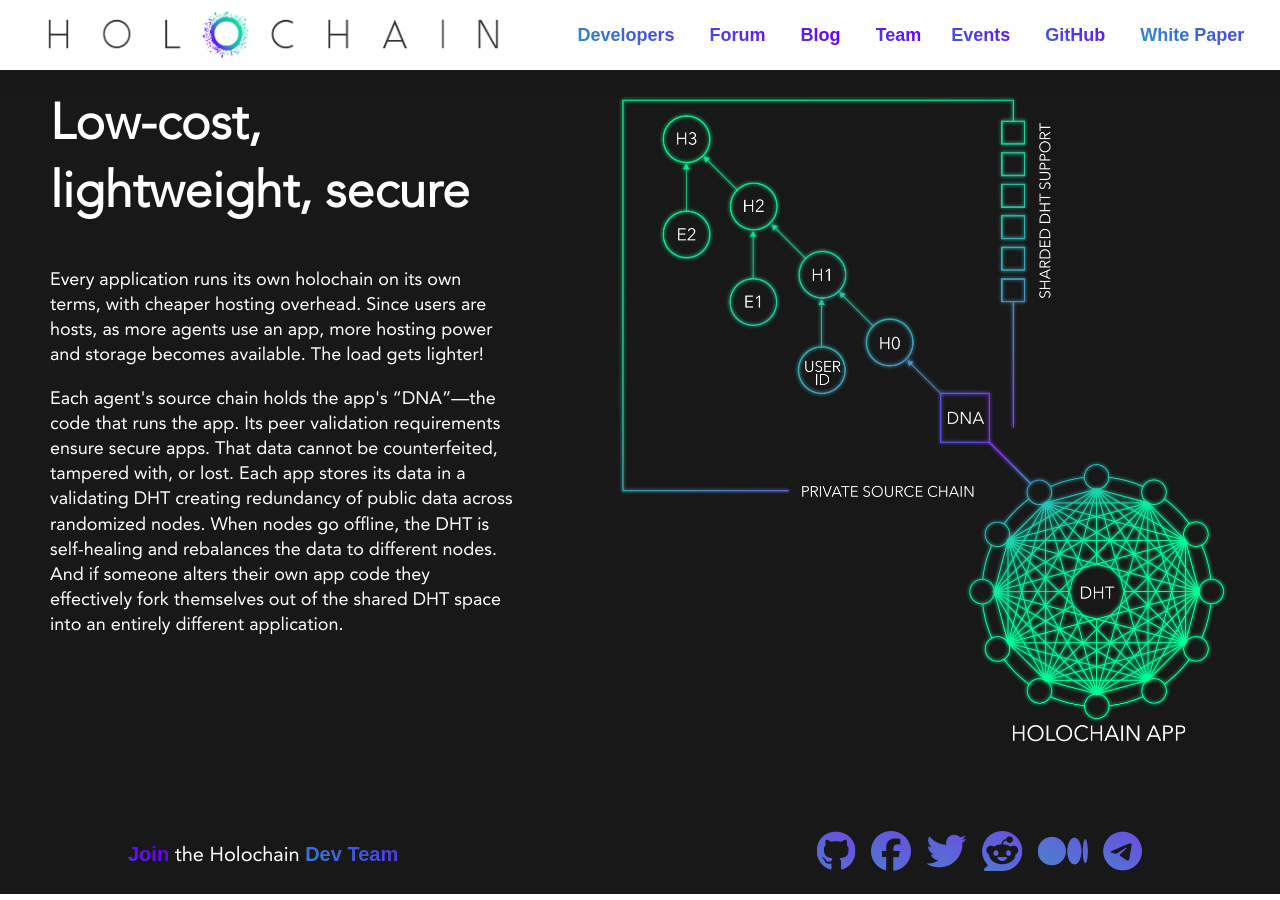
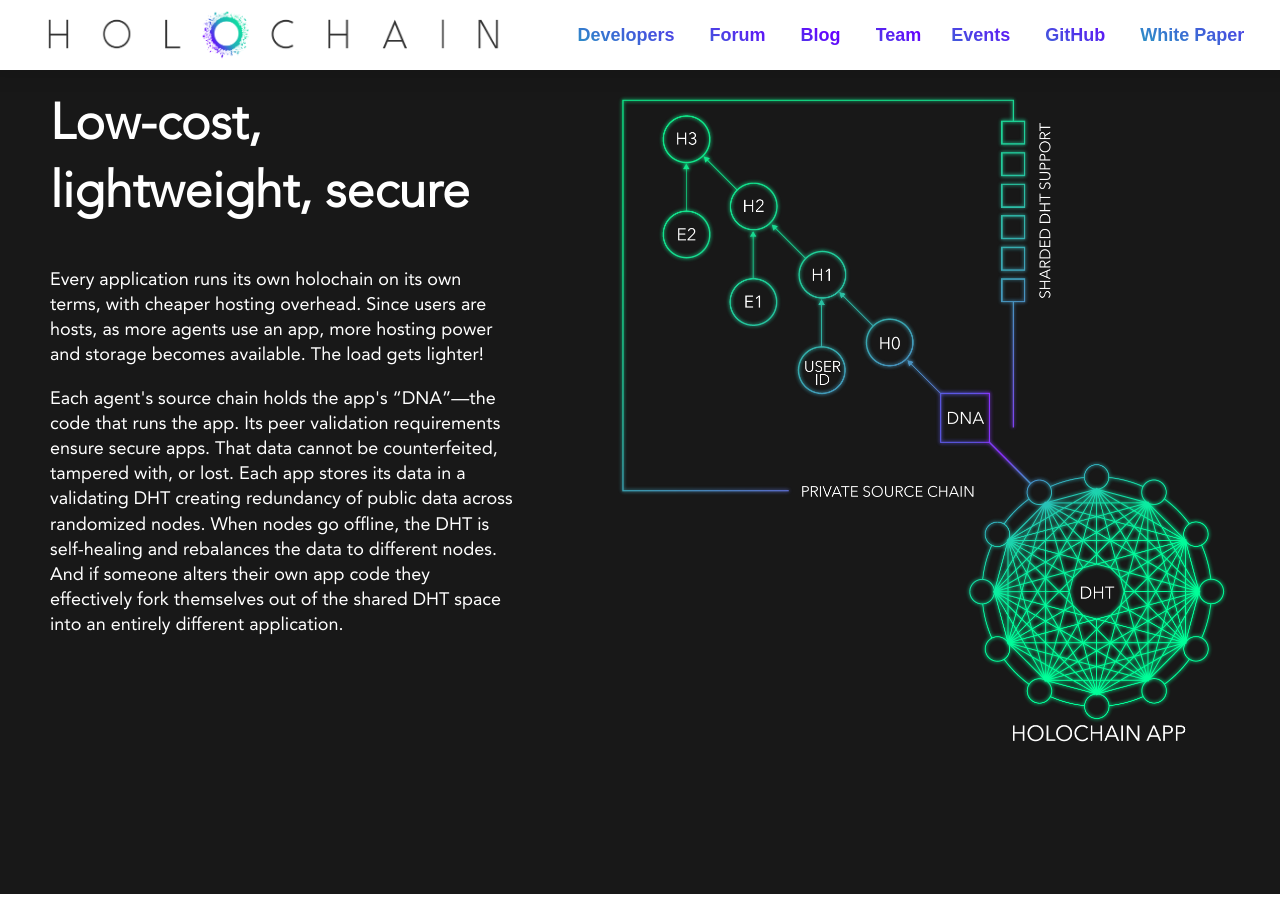
Before and after one commit to holochain/website, a Jekyll site: the page built from index.md, in a window 1280 px wide and 900 px high, scrolled down 9254 px. Built offline with Jekyll 4.4.1, drawn with Linux system fonts in a browser that asks for light colours; nearby versions of some CDN libraries.

Commit message:
Removed join team from footer

```diff
--- a/_includes/footer.html
+++ b/_includes/footer.html
@@ -1,5 +1,4 @@
 <footer>
   <div class="footer-content">
-    <a class="text-left footer-link" href="https://holochain.typeform.com/to/oW5u7X?source=holochainsite" target="blank"><strong>Join</strong></a> the Holochain <a href="/team.html">Dev Team</a> <span class="text-right"><a href="https://github.com/holochain/holochain-rust" target="blank"><i class="fa fa-2x fa-github" aria-hidden="true"></i></a> <a href="https://www.facebook.com/holochain.design/" target="blank"><i class="fa fa-2x fa-facebook-official" aria-hidden="true"></i></a> <a href="https://twitter.com/holochain" target="blank"><i class="fa fa-2x fa-twitter" aria-hidden="true"></i></a> <a href="https://www.reddit.com/r/holochain/" target="blank"><i class="fa fa-2x fa-reddit" aria-hidden="true"></i></a> <a href="https://medium.com/holochain" target="blank"><i class="fa fa-2x fa-medium" aria-hidden="true"></i></a> <a href="https://t.me/channelHolo" target="blank"><i class="fa fa-2x fa-telegram" aria-hidden="true"></i></a></span>
   </div>
 </footer>
```
